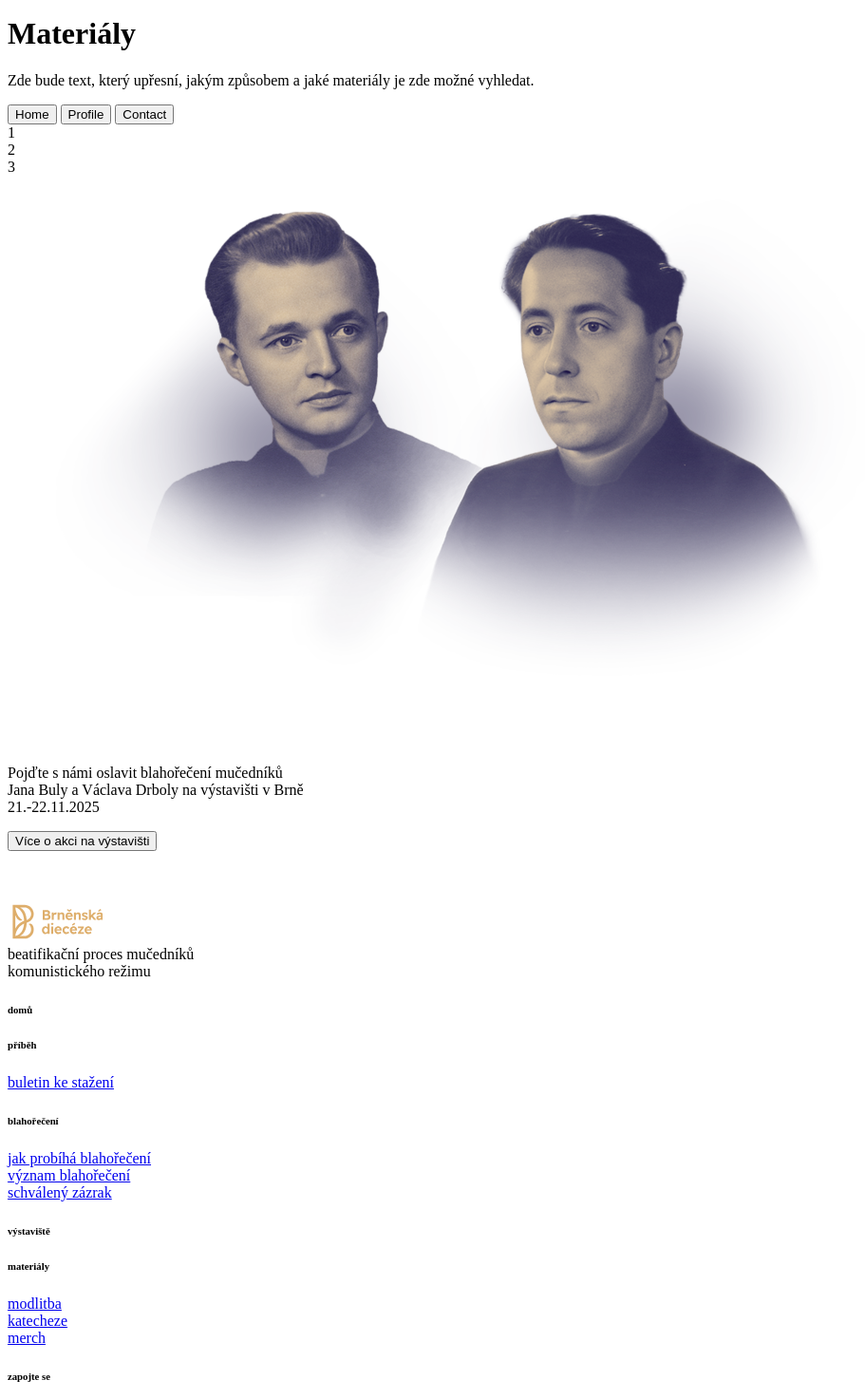
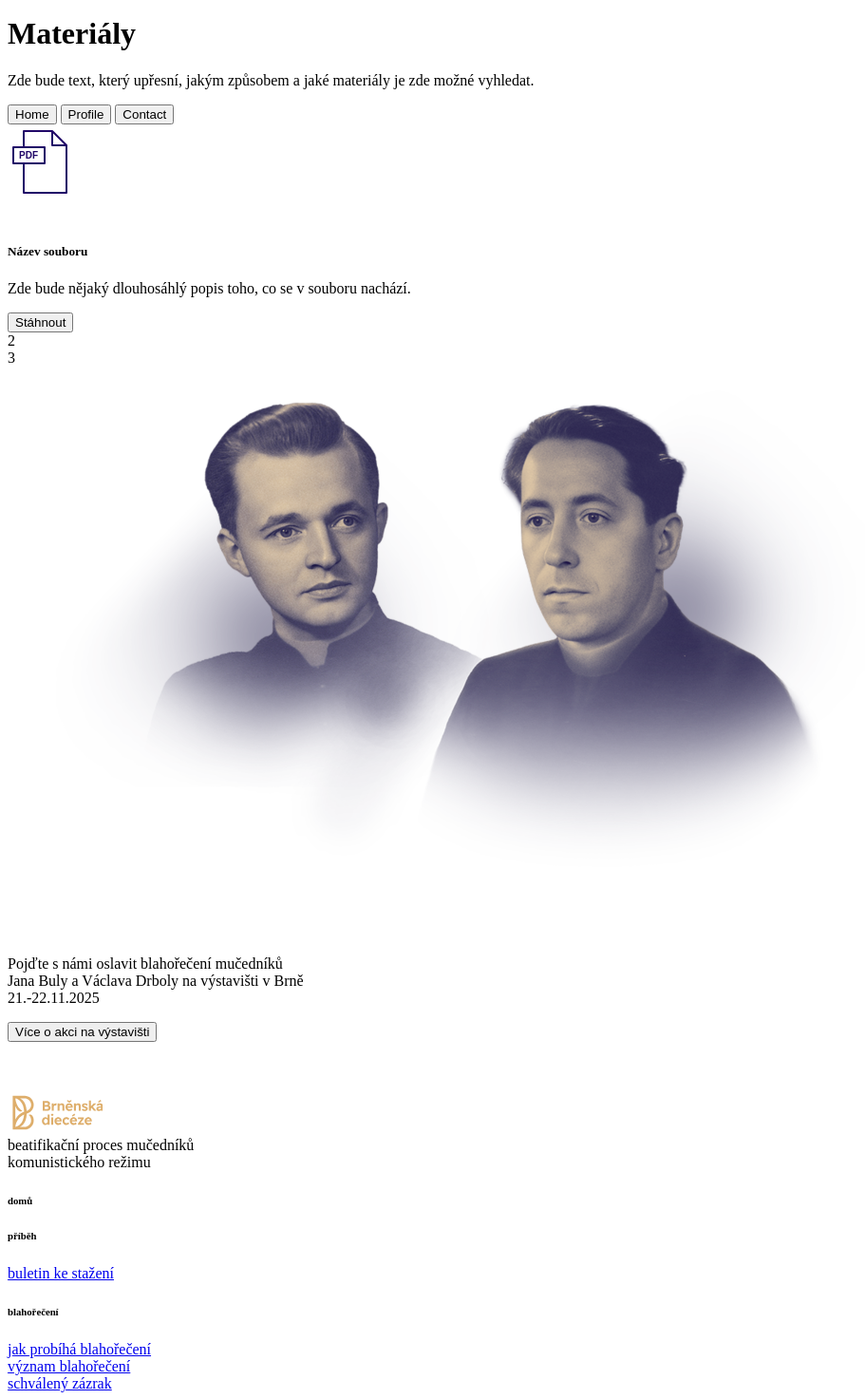
Before and after one commit to ITBiBr/BulaDrbola, a Symfony app: template templates/materialy/index.html.twig in a window 1280 px wide. Shown: the part 291-1764 px from the top of the page at 95% size, without its empty margins (0-911 px from the left). Run offline with Twig, Linux system fonts and the light colour scheme; the template is opened without the code that fills it, so the values that code supplies are empty; some libraries are stand-ins or nearby versions.

Commit message:
karta materiálů!

```diff
--- a/templates/materialy/index.html.twig
+++ b/templates/materialy/index.html.twig
@@ -18,16 +18,71 @@
 
 
     <nav>
-        <div class="nav nav-tabs materialy justify-content-center" id="nav-tab" role="tablist">
+        <div class="nav nav-tabs materialy justify-content-center mt-5" id="nav-tab" role="tablist">
             <button class="nav-link active fw-bold" id="nav-home-tab" data-bs-toggle="tab" data-bs-target="#nav-home" type="button" role="tab" aria-controls="nav-home" aria-selected="true">Home</button>
             <button class="nav-link fw-bold" id="nav-profile-tab" data-bs-toggle="tab" data-bs-target="#nav-profile" type="button" role="tab" aria-controls="nav-profile" aria-selected="false">Profile</button>
             <button class="nav-link fw-bold" id="nav-contact-tab" data-bs-toggle="tab" data-bs-target="#nav-contact" type="button" role="tab" aria-controls="nav-contact" aria-selected="false">Contact</button>
         </div>
     </nav>
-    <div class="tab-content" id="nav-tabContent">
-        <div class="tab-pane fade show active" id="nav-home" role="tabpanel" aria-labelledby="nav-home-tab">1</div>
-        <div class="tab-pane fade" id="nav-profile" role="tabpanel" aria-labelledby="nav-profile-tab">2</div>
-        <div class="tab-pane fade" id="nav-contact" role="tabpanel" aria-labelledby="nav-contact-tab">3</div>
+    <div class="row justify-content-center">
+        <div class = "col-8 mt-4">
+            <div class="tab-content" id="nav-tabContent">
+                <div class="tab-pane fade show active" id="nav-home" role="tabpanel" aria-labelledby="nav-home-tab">
+                    <div class="card shadow-sm mb-4 rounded-0 border-primary border-2">
+                        <div class="card-body">
+                            <div class="row">
+                                <!-- Levý sloupec -->
+                                <div class="col-md-2">
+                                    <svg width="100" height="100" viewBox="0 0 100 100" xmlns="http://www.w3.org/2000/svg">
+                                        <!-- Obrys souboru -->
+                                        <polyline
+                                                points="47,7 47,22 62,22 47,7 17,7 17,72 62,72 62,22"
+                                                style="fill:white;stroke:rgba(33, 7, 104, 1);stroke-width:2"
+                                                stroke-linejoin="round"
+                                        />
+
+                                        <!-- Rámeček vlevo nahoře -->
+                                        <polygon
+                                                points="39,24 6,24 6,41 39,41"
+                                                style="fill:white;stroke:rgba(33, 7, 104, 1);stroke-width:2"
+                                                stroke-linejoin="round"
+                                        />
+
+                                        <!-- Tučný text typu souboru -->
+                                        <text
+                                                x="22"
+                                                y="33"
+                                                text-anchor="middle"
+                                                font-size="10"
+                                                font-family="Arial, sans-serif"
+                                                font-weight="bold"
+                                                fill="rgba(33, 7, 104, 1)"
+                                                dominant-baseline="middle"
+                                        >
+                                            PDF
+                                        </text>
+                                    </svg>
+
+                                </div>
+                                <!-- Střední sloupec -->
+                                <div class="col-md-7">
+                                    <h5 class="card-title">Název souboru</h5>
+                                    <p class="card-text">Zde bude nějaký dlouhosáhlý popis toho, co se v souboru nachází.</p>
+
+                                </div>
+                                <!-- Pravý sloupec -->
+                                <div class="col-md-3">
+                                    <button class="btn btn-outline-primary rounded-pill"><div class="mx-2">Stáhnout</div></button>
+                                </div>
+                            </div>
+                        </div>
+                    </div>
+
+                </div>
+                <div class="tab-pane fade" id="nav-profile" role="tabpanel" aria-labelledby="nav-profile-tab">2</div>
+                <div class="tab-pane fade" id="nav-contact" role="tabpanel" aria-labelledby="nav-contact-tab">3</div>
+            </div>
+        </div>
     </div>
 
 </div>
```
